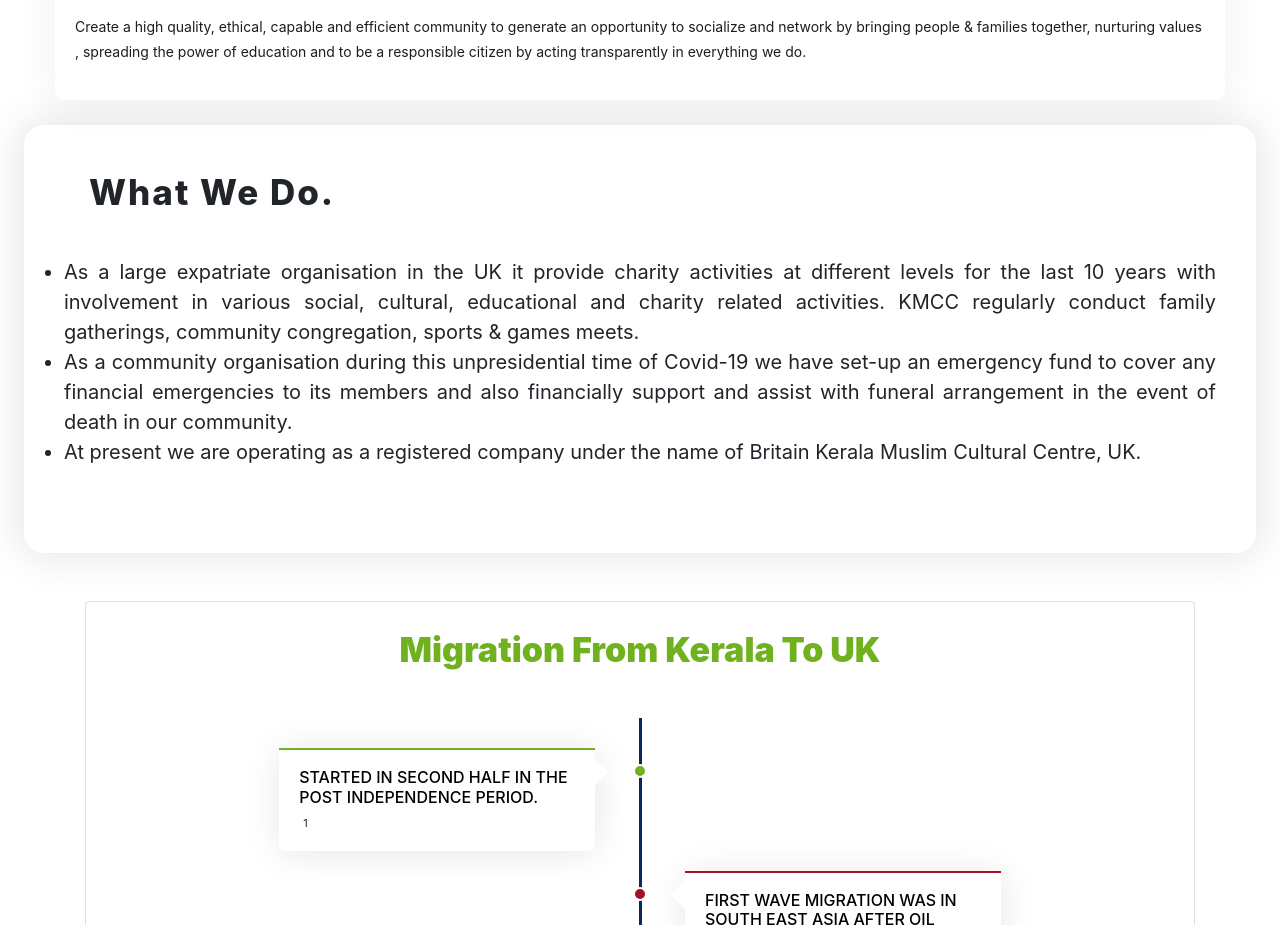
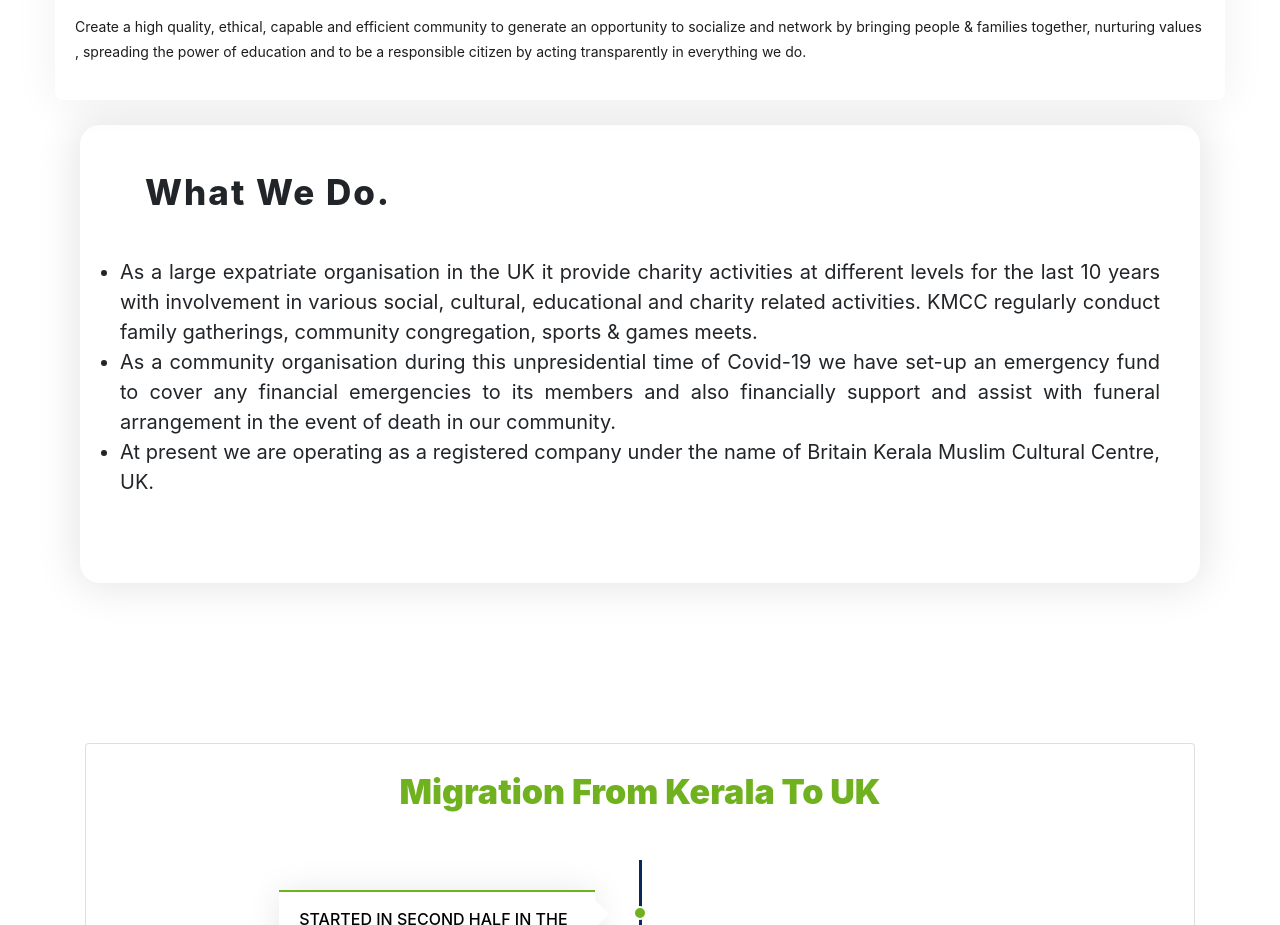
Before and after one commit to Esdark/kmcc, a plain HTML site: page new kmcc/index.html in a window 1280 px wide. Shown: the part 960-1885 px from the top of the page. Drawn offline with nearby package versions, Linux system fonts and the light colour scheme.

Commit message:
Update style.css

```diff
--- a/new kmcc/style.css
+++ b/new kmcc/style.css
@@ -383,9 +383,9 @@
     border-radius: 20px;
     top: 40px;
     padding: 40px;
-    margin-left: 1.5em;
-    margin-right: 1.5em;
-    margin-bottom: 3em;
+    margin-left: 5em;
+    margin-right: 5em;
+    margin-bottom: 10em;
     box-shadow: 0 0 40px 5px rgb(0 0 0 / 10%);
   }
 
```
